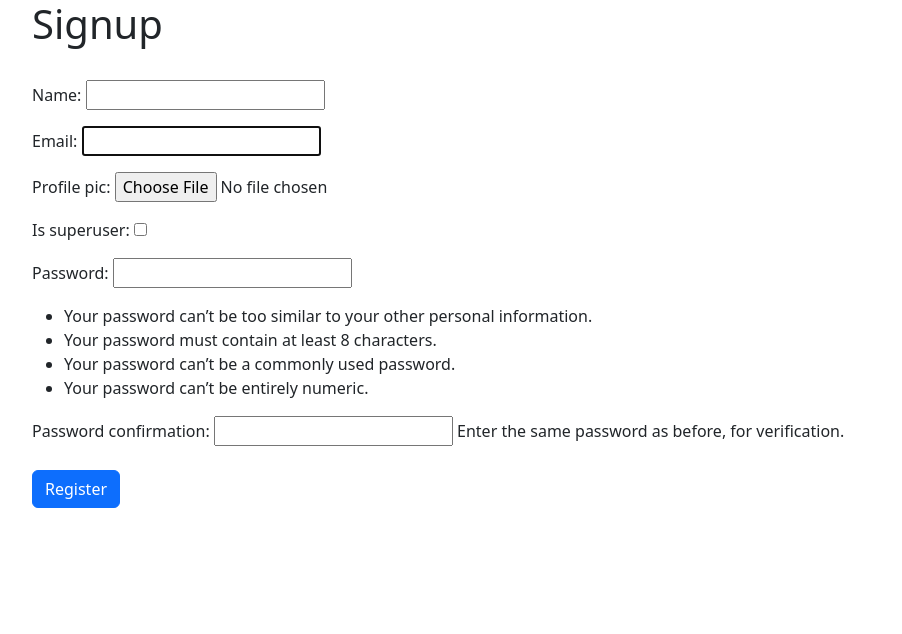
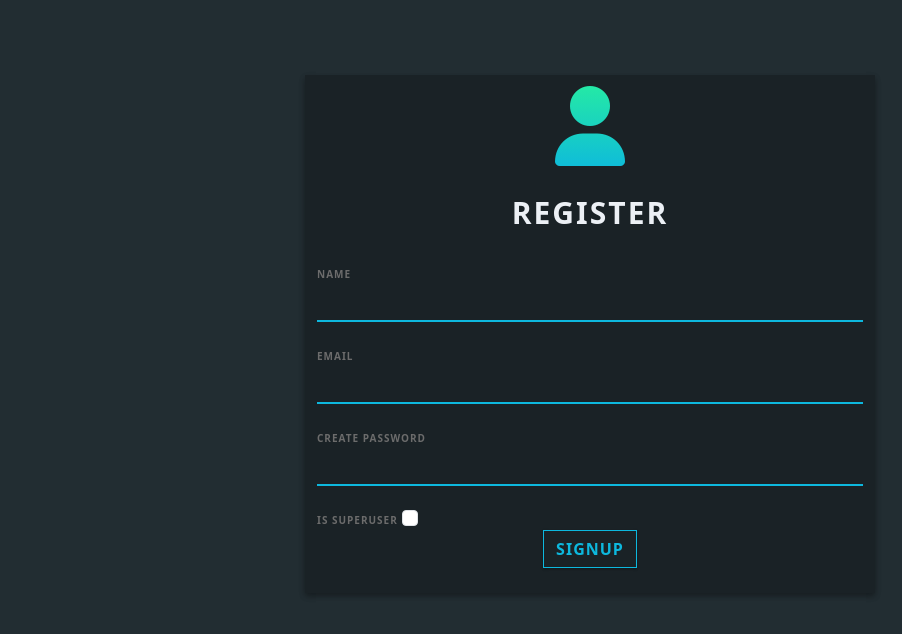
Before and after one commit to DjangoWriters-Internet-Application/Coin-Rush, a Django app: page /register/ in a window 1280 px wide. Shown: the top 634 px of the page, without its empty margins (50-952 px from the left). Run offline with Django 4.2, Linux system fonts and the light colour scheme; parts of the project's set-up code (start-up, migrations or seed data) failed here and were passed over.

Commit message:
added styles to login and register pages

```diff
--- a/coinRush/forms.py
+++ b/coinRush/forms.py
@@ -1,17 +1,78 @@
 from django import forms
+from django.contrib.auth.forms import AuthenticationForm
 
-from django.contrib.auth.forms import UserCreationForm
+# from django.contrib.auth.forms import UserCreationForm
 
-from .models import User, Post, Comment, Transaction, NewsComments, Feedback
+from .models import User, Post, Comment, Transaction, NewsComments
+
+
+class UserCreationForm(forms.ModelForm):
+    class Meta:
+        model = User
+        fields = [
+            "email",
+            "password",
+        ]
+
+
+class CustomAuthenticationForm(AuthenticationForm):
+    class Meta:
+        model = User
+
+    username = forms.CharField(
+        label="USERNAME",
+        widget=forms.TextInput(attrs={"class": "form-control"}),
+        label_suffix="",
+    )
+    password = forms.CharField(
+        label="PASSWORD",
+        widget=forms.PasswordInput(attrs={"class": "form-control"}),
+        label_suffix="",
+    )
+
+    error_messages = {
+        "invalid_login": (
+            "Please enter a correct username and password. Note that both "
+            "fields may be case-sensitive."
+        ),
+        "inactive": ("This account is inactive."),
+    }
+
 
 class RegistrationForm(UserCreationForm):
     class Meta:
         model = User
         fields = ["name", "email", "profile_pic", "is_superuser"]
 
+    name = forms.CharField(
+        label="NAME",
+        widget=forms.TextInput(attrs={"class": "form-control"}),
+        label_suffix="",
+    )
+
+    password = forms.CharField(
+        label="PASSWORD",
+        widget=forms.PasswordInput(attrs={"class": "form-control"}),
+        label_suffix="",
+    )
+
+    email = forms.EmailField(
+        label="EMAIL",
+        widget=forms.TextInput(attrs={"class": "form-control"}),
+        label_suffix="",
+    )
+
+    is_superuser = forms.BooleanField(
+        label="IS_SUPERUSER",
+        widget=forms.CheckboxInput(attrs={"class": "form-check-input"}),
+        label_suffix="",
+    )
+
     def __init__(self, *args, **kwargs):
         super(UserCreationForm, self).__init__(*args, **kwargs)
         self.fields["profile_pic"].required = False
+        self.fields["is_superuser"].required = False
+        self.fields["is_superuser"].initial = False
 
 
 class PostForm(forms.ModelForm):
@@ -88,7 +149,8 @@ class NewsCommentForm(forms.ModelForm):
             )
         }
 
+
 class FeedbackRatingForm(forms.ModelForm):
     class Meta:
         model = Feedback
-        fields = ['subject', 'feedback', 'rating']
+        fields = ["subject", "feedback", "rating"]
--- /dev/null
+++ b/coinRush/static/css/login.css
@@ -0,0 +1,127 @@
+/* LOGIN PAGE STYLES */
+body {
+    background: #222D32;
+}
+
+.login-box {
+    margin-top: 75px;
+    height: auto;
+    background: #1A2226;
+    text-align: center;
+    box-shadow: 0 3px 6px rgba(0, 0, 0, 0.16), 0 3px 6px rgba(0, 0, 0, 0.23);
+}
+
+.login-key {
+    height: 100px;
+    font-size: 80px;
+    line-height: 100px;
+    background: -webkit-linear-gradient(#27EF9F, #0DB8DE);
+    -webkit-background-clip: text;
+    -webkit-text-fill-color: transparent;
+}
+
+.login-title {
+    margin-top: 15px;
+    text-align: center;
+    font-size: 30px;
+    letter-spacing: 2px;
+    margin-top: 15px;
+    font-weight: bold;
+    color: #ECF0F5;
+}
+
+.login-form {
+    margin-top: 25px;
+    text-align: left;
+}
+
+input[type=text] {
+    background-color: #1A2226;
+    border: none;
+    border-bottom: 2px solid #0DB8DE;
+    border-top: 0px;
+    border-radius: 0px;
+    font-weight: bold;
+    outline: 0;
+    margin-bottom: 20px;
+    padding-left: 0px;
+    color: #ECF0F5;
+}
+
+input[type=password] {
+    background-color: #1A2226;
+    border: none;
+    border-bottom: 2px solid #0DB8DE;
+    border-top: 0px;
+    border-radius: 0px;
+    font-weight: bold;
+    outline: 0;
+    padding-left: 0px;
+    margin-bottom: 20px;
+    color: #ECF0F5;
+}
+
+.form-group {
+    margin-bottom: 40px;
+    outline: 0px;
+}
+
+.form-control:focus {
+    border-color: inherit;
+    -webkit-box-shadow: none;
+    box-shadow: none;
+    border-bottom: 2px solid #0DB8DE;
+    outline: 0;
+    background-color: #1A2226;
+    color: #ECF0F5;
+}
+
+input:focus {
+    outline: none;
+    box-shadow: 0 0 0;
+}
+
+label {
+    margin-bottom: 0px;
+}
+
+.form-control-label {
+    font-size: 10px;
+    color: #6C6C6C;
+    font-weight: bold;
+    letter-spacing: 1px;
+}
+
+.btn-outline-primary {
+    border-color: #0DB8DE;
+    color: #0DB8DE;
+    border-radius: 0px;
+    font-weight: bold;
+    letter-spacing: 1px;
+    box-shadow: 0 1px 3px rgba(0, 0, 0, 0.12), 0 1px 2px rgba(0, 0, 0, 0.24);
+}
+
+.btn-outline-primary:hover {
+    background-color: #0DB8DE;
+    right: 0px;
+}
+
+.login-btm {
+    float: left;
+}
+
+.login-button {
+    padding-right: 0px;
+    text-align: right;
+    margin-bottom: 25px;
+}
+
+.login-text {
+    text-align: left;
+    padding-left: 0px;
+    color: #A2A4A4;
+}
+
+.loginbttm {
+    padding: 0px;
+}
--- a/coinRush/static/css/styles.css
+++ b/coinRush/static/css/styles.css
@@ -108,7 +108,7 @@ h6,
 }
 
 @media (max-width: 991.98px) {
-    .navbar .navbar-nav .nav-link  {
+    .navbar .navbar-nav .nav-link {
         margin-right: 0;
         padding: 10px 0;
     }
--- a/coinRush/templates/layout.html
+++ b/coinRush/templates/layout.html
@@ -1,27 +1,24 @@
 <!DOCTYPE html>
 <html lang="en">
+
 <head>
   <title>Coin Rush - {% block title %} {% endblock %}</title>
   <!-- Font Awesome -->
-    <link
-      rel="stylesheet"
-      href="https://cdnjs.cloudflare.com/ajax/libs/font-awesome/6.4.2/css/all.min.css"
+  <link rel="stylesheet" href="https://cdnjs.cloudflare.com/ajax/libs/font-awesome/6.4.2/css/all.min.css"
     integrity="sha512-z3gLpd7yknf1YoNbCzqRKc4qyor8gaKU1qmn+CShxbuBusANI9QpRohGBreCFkKxLhei6S9CQXFEbbKuqLg0DA=="
-      crossorigin="anonymous"
-      referrerpolicy="no-referrer"
-    />
+    crossorigin="anonymous" referrerpolicy="no-referrer" />
 
   <!-- Bootstrap CSS -->
-    <link
-      href="https://cdn.jsdelivr.net/npm/bootstrap@5.3.2/dist/css/bootstrap.min.css"
-      rel="stylesheet"
-      integrity="sha384-T3c6CoIi6uLrA9TneNEoa7RxnatzjcDSCmG1MXxSR1GAsXEV/Dwwykc2MPK8M2HN"
-      crossorigin="anonymous"
-    />
+  <link href="https://cdn.jsdelivr.net/npm/bootstrap@5.3.2/dist/css/bootstrap.min.css" rel="stylesheet"
+    integrity="sha384-T3c6CoIi6uLrA9TneNEoa7RxnatzjcDSCmG1MXxSR1GAsXEV/Dwwykc2MPK8M2HN" crossorigin="anonymous" />
 
   <!-- Custom CSS -->
   {% load static %}
-    <link rel="stylesheet" href="{% static 'css/styles.css' %}" />
+  {% block customCSS %}
+  {% endblock %}
+
+  <!-- <link rel="stylesheet" href="{% static 'css/styles.css' %}" /> -->
+
 </head>
 
 <body>
@@ -29,10 +26,9 @@
     <div class="container">{% block content %} {% endblock %}</div>
   </div>
 
-    <script
-      src="https://cdn.jsdelivr.net/npm/bootstrap@5.0.2/dist/js/bootstrap.bundle.min.js"
-      integrity="sha384-MrcW6ZMFYlzcLA8Nl+NtUVF0sA7MsXsP1UyJoMp4YLEuNSfAP+JcXn/tWtIaxVXM"
-      crossorigin="anonymous"
-    ></script>
+  <script src="https://cdn.jsdelivr.net/npm/bootstrap@5.0.2/dist/js/bootstrap.bundle.min.js"
+    integrity="sha384-MrcW6ZMFYlzcLA8Nl+NtUVF0sA7MsXsP1UyJoMp4YLEuNSfAP+JcXn/tWtIaxVXM" crossorigin="anonymous">
+  </script>
 </body>
+
 </html>
--- a/coinRush/templates/registration/register.html
+++ b/coinRush/templates/registration/register.html
@@ -2,23 +2,58 @@
 
 {% block title %} Signup {% endblock %}
 
+{% block customCSS %}
+{% load static %}
+<link rel="stylesheet" href="{% static 'css/login.css' %}">
+{% endblock %}
+
+
 {% block content %}
-<h1>Signup</h1>
-<br />
+<div class="row">
+    <div class="col-lg-3 col-md-2"></div>
+    <div class="col-lg-6 col-md-8 login-box">
+        <div class="col-lg-12 login-key">
+            <i class="fa fa-user" aria-hidden="true"></i>
+        </div>
+        <div class="col-lg-12 login-title">
+            REGISTER
+        </div>
 
+        <div class="col-lg-12 login-form">
+            <div class="col-lg-12 login-form">
+                <form id="register-form" method="post" action="{% url 'register' %}" enctype="multipart/form-data">
+                    {% csrf_token %}
+                    {% if form.non_field_errors %}
+                    <div class="alert alert-danger">
+                        {{ form.non_field_errors }}
+                    </div>
+                    {% endif %}
                     {% if errors %}
                     <div class="alert alert-danger">
                         {{ errors }}
                     </div>
                     {% endif %}
+                    <label for="{{ form.name.id_for_label }}" class="form-control-label">NAME</label>
+                    {{ form.name }}
 
-<form method="post" action="{% url 'register' %}" enctype="multipart/form-data">
-    {% csrf_token %}
-    {{ form.as_p }}
+                    <label for="{{ form.email.id_for_label }}" class="form-control-label">EMAIL</label>
+                    {{ form.email }}
 
-    <button type="submit" class="btn btn-primary my-2">
-        Register
-    </button>
+                    <label for="{{ form.password.id_for_label }}" class="form-control-label">CREATE PASSWORD</label>
+                    {{ form.password }}
+
+                    <label for="{{ form.is_superuser.id_for_label }}" class="form-control-label">IS SUPERUSER</label>
+                    {{ form.is_superuser }}
+
+
+                    <div class="text-center login-button">
+                        <button type="submit" class="btn btn-outline-primary">SIGNUP</button>
+                    </div>
+
                 </form>
+            </div>
+        </div>
+    </div>
+
 
     {% endblock %}
--- a/coinRush/urls.py
+++ b/coinRush/urls.py
@@ -4,26 +4,26 @@ from django.shortcuts import redirect
 from . import views
 
 urlpatterns = [
-    path("", lambda request: redirect(
-        "accounts/login/"), name="redirect_to_login"),
+    path("", lambda request: redirect("login/"), name="redirect_to_login"),
     path("accounts/", include("django.contrib.auth.urls")),
+    path("login/", views.CustomLoginView.as_view(), name="login"),
     path("register/", views.register, name="register"),
     path("home/", views.home, name="home"),
     path("about/", views.about, name="about"),
     path("services/", views.services, name="services"),
     path("news/", views.news, name="news"),
     path("news/<int:news_id>", views.newsDetails, name="news_details"),
-    path("transaction-history/", views.transaction_history,
-         name="transaction-history"),
+    path("transaction-history/", views.transaction_history, name="transaction-history"),
     path("user-holdings/", views.user_holdings, name="user-holdings"),
     path("learn/", views.categories_course, name="courses"),
     path("learn/<slug:slug>/", views.subject_info, name="subject_info"),
-    path("submit_feedback/<int:sub_id>/", views.submit_feedback, name="submit_feedback"),
+    path(
+        "submit_feedback/<int:sub_id>/", views.submit_feedback, name="submit_feedback"
+    ),
     path("discussion/", views.discussion, name="discussion"),
-    path("discussion/<int:post_id>",
-         views.discussion_single, name="discussion_single"),
+    path("discussion/<int:post_id>", views.discussion_single, name="discussion_single"),
     path("show_stocks/", views.show_stocks, name="show_stocks"),
-    path('buy-stock/<str:stock_symbol>/', views.buy_stock, name='buy_stock'),
-    path('nft/', views.nftmarketplace, name='NFTMarketPlace'),
-    path('nft/<int:nft_id>/', views.nft_detail, name='nft_detail'),
+    path("buy-stock/<str:stock_symbol>/", views.buy_stock, name="buy_stock"),
+    path("nft/", views.nftmarketplace, name="NFTMarketPlace"),
+    path("nft/<int:nft_id>/", views.nft_detail, name="nft_detail"),
 ]
--- a/coinRush/views.py
+++ b/coinRush/views.py
@@ -3,14 +3,29 @@ from django.http import HttpResponse
 from django.core.paginator import Paginator
 from django.contrib.auth import login
 from django.conf import settings
+from django.contrib.auth.views import LoginView
 from django.contrib.auth.decorators import login_required
+from django.contrib.auth.hashers import make_password
 import stripe
 from django.urls import reverse
 from django.contrib import messages
 from django.core.exceptions import *
 
-from .forms import RegistrationForm, PostForm, CommentForm, NewsCommentForm, FeedbackRatingForm
+from .forms import (
+    RegistrationForm,
+    PostForm,
+    CommentForm,
+    NewsCommentForm,
+    FeedbackRatingForm,
+)
 
+from .forms import (
+    CustomAuthenticationForm,
+    RegistrationForm,
+    PostForm,
+    CommentForm,
+    NewsCommentForm,
+)
 from .models import (
     Transaction,
     UserHolding,
@@ -23,7 +38,7 @@ from .models import (
     Comment,
     Stock,
     NFT,
-    Bid
+    Bid,
 )
 
 
@@ -45,6 +60,11 @@ def services(request):
     return render(request, "services.html")
 
 
+class CustomLoginView(LoginView):
+    form_class = CustomAuthenticationForm
+    template_name = "registration/login.html"
+
+
 def logout(request):
     logout(user)
     return redirect("/")
@@ -55,6 +75,12 @@ def register(request):
     if request.method == "POST":
         form = RegistrationForm(request.POST, request.FILES)
         if form.is_valid():
+            cleaned_data = form.cleaned_data
+            hashed_password = make_password(cleaned_data["password"])
+            cleaned_data["password"] = hashed_password
+
+            form.cleaned_data = cleaned_data
+
             user = form.save()
 
             login(request, user)
@@ -68,19 +94,6 @@ def register(request):
         form = RegistrationForm()
         context["form"] = form
     return render(request, "registration/register.html", context)
-
-
-# def login(request):
-#     if request.method == "POST":
-#         form = LoginForm(request.POST)
-#         if form.is_valid():
-#             print("hello")
-
-#         return render(request, "home/", {"form": form})
-
-#     else:
-#         form = LoginForm()
-#         return render(request, "registration/login.html", {"form": form})
 
 
 def news(request):
@@ -109,48 +122,54 @@ def categories_course(request):
     categories = CourseCategory.objects.all()
     return render(request, "Learn/learning.html", {"categories": categories})
 
+
 def subject_info(request, slug):
     subject = get_object_or_404(Learn, slug=slug)
     description = subject.description
-    return render(request, "Learn/learning-details.html", {"subject": subject, "description": description})
+    return render(
+        request,
+        "Learn/learning-details.html",
+        {"subject": subject, "description": description},
+    )
+
 
 def submit_feedback(request, sub_id):
-    url = request.META.get('HTTP_REFERER')
+    url = request.META.get("HTTP_REFERER")
     if request.method == "POST":
         try:
             feedbacks = Feedback.objects.get(user__id=request.user.id, topic__id=sub_id)
             form = FeedbackRatingForm(request.POST, instance=feedbacks)
             form.save()
-            messages.success(request, 'Thank you! Your feedback has been updated.')
+            messages.success(request, "Thank you! Your feedback has been updated.")
             return redirect(url)
         except Feedback.DoesNotExist:
             form = FeedbackRatingForm(request.POST)
             if form.is_valid():
                 data = Feedback()
-                data.subject = form.cleaned_data['subject']
-                data.rating = form.cleaned_data['rating']
-                data.feedback = form.cleaned_data['feedback']
-                data.ip = request.META.get('REMOTE_ADDR')  # Change this line
+                data.subject = form.cleaned_data["subject"]
+                data.rating = form.cleaned_data["rating"]
+                data.feedback = form.cleaned_data["feedback"]
+                data.ip = request.META.get("REMOTE_ADDR")  # Change this line
                 data.topic_id = sub_id
                 data.user_id = request.user.id
                 data.save()
-                messages.success(request, 'Thank you! Your feedback has been submitted.')
+                messages.success(
+                    request, "Thank you! Your feedback has been submitted."
+                )
                 return redirect(url)
 
 
 def discussion(request):
-
-    ord_by=request.GET.get("order_by")
-    order_string="-views"
-    if ord_by==None or ord_by=='max-views' or ord_by=="":
+    ord_by = request.GET.get("order_by")
+    order_string = "-views"
+    if ord_by == None or ord_by == "max-views" or ord_by == "":
         order_string = "-views"
-    elif ord_by=='min-views':
-        order_string='views'
-    elif ord_by=='latest':
-        order_string='-created_at'
-    elif ord_by=='oldest':
-        order_string = 'created_at'
-
+    elif ord_by == "min-views":
+        order_string = "views"
+    elif ord_by == "latest":
+        order_string = "-created_at"
+    elif ord_by == "oldest":
+        order_string = "created_at"
 
     post_list = Post.objects.all().order_by(
         order_string
@@ -180,9 +199,8 @@ def discussion_single(request, post_id):
     page = request.GET.get("page")
     comments_page = paginator.get_page(page)
 
-
-    if(request.method=="GET" and page==None and request.GET.get('fl')!=None):
-        post.views+=1
+    if request.method == "GET" and page == None and request.GET.get("fl") != None:
+        post.views += 1
         post.save()
 
     if request.method == "POST":
@@ -275,10 +293,12 @@ def newsDetails(request, news_id):
         request, "NewsDetails/index.html", {"news": newsDetails, "form": form}
     )
 
+
 def nftmarketplace(request):
     nfts = NFT.objects.all()
-    return render(request, 'Nft/NFTmarketplace.html', {'nfts': nfts})
+    return render(request, "Nft/NFTmarketplace.html", {"nfts": nfts})
+
 
 def nft_detail(request, nft_id):
     nft = get_object_or_404(NFT, pk=nft_id)
-    return render(request, 'nft/NFT.html', {'nft': nft})
+    return render(request, "nft/NFT.html", {"nft": nft})
```
Also changed, not shown: coinRush/templates/registration/login.html (+33 -17 lines), media/ADA.png (deleted), media/ADA_Wx60Hih.png (deleted), media/ETH.png (deleted), media/ETH_24JdVdq.png (deleted), media/LINK.png (deleted), media/LINK_N8QdPfv.png (deleted), media/abc.png (deleted), media/abc_o91B5cP.png (deleted), media/bitcoin.png (deleted), media/bitcoin_vSmVqzP.png (deleted), media/bitcoin_xV9867y.png (deleted), media/stock_pics/LINK.png (deleted). Lines whose indentation alone changed are shown as unchanged.
